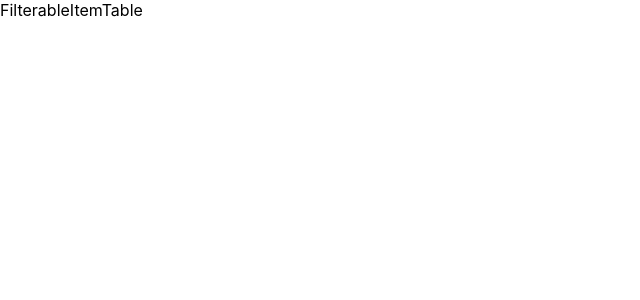
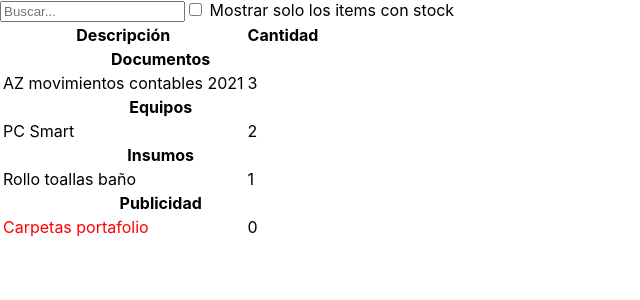
Before and after one commit to andreszapataq/goods-client, a React (Create React App) app: page / in a window 1280 px wide. Shown: the top 300 px of the page, without its empty margins (0-640 px from the left). Built offline with nearby package versions, Linux system fonts and the light colour scheme.

Commit message:
ready with local data

```diff
--- a/src/components/FilterableItemTable.js
+++ b/src/components/FilterableItemTable.js
@@ -1,6 +1,16 @@
-const FilterableItemTable = () => {
+import { useState } from "react"
+import SearchBar from "./SearchBar"
+import ItemTable from "./ItemTable"
+
+const FilterableItemTable = ({ items }) => {
+    const [filterText, setFilterText] = useState('')
+    const [inStockOnly, setInStockOnly] = useState(false)
+
   return (
-    <div>FilterableItemTable</div>
+    <div>
+        <SearchBar filterText={filterText} inStockOnly={inStockOnly} onFilterTextChange={setFilterText} onInStockOnlyChange={setInStockOnly} />
+        <ItemTable items={items} filterText={filterText} inStockOnly={inStockOnly} />
+    </div>
   )
 }
 
--- /dev/null
+++ b/src/components/ItemCategoryRow.js
@@ -0,0 +1,11 @@
+const ItemCategoryRow = ({ category }) => {
+  return (
+    <tr>
+        <th colSpan='2'>
+            {category}
+        </th>
+    </tr>
+  )
+}
+
+export default ItemCategoryRow
--- /dev/null
+++ b/src/components/ItemRow.js
@@ -0,0 +1,15 @@
+const ItemRow = ({ item }) => {
+    const name = item.stocked ? item.name :
+        <span style={{color: 'red' }}>
+            {item.name}
+        </span>
+
+  return (
+    <tr>
+        <td>{name}</td>
+        <td>{item.quantity}</td>
+    </tr>
+  )
+}
+
+export default ItemRow
--- a/src/components/ItemTable.js
+++ b/src/components/ItemTable.js
@@ -1,6 +1,46 @@
-const ItemTable = () => {
+import ItemCategoryRow from "./ItemCategoryRow"
+import ItemRow from "./ItemRow"
+
+const ItemTable = ({ items, filterText, inStockOnly }) => {
+    const rows = []
+    let lastCategory = null
+
+    items.forEach((item) => {
+        if(item.name.toLowerCase().indexOf(
+            filterText.toLowerCase()
+        ) === -1 ) {
+            return
+        }
+        if(inStockOnly && !item.stocked) {
+            return
+        }
+        if(item.category !==lastCategory) {
+            rows.push(
+                <ItemCategoryRow
+                    key={item.category}
+                    category={item.category}
+                />
+            )
+        }
+        rows.push(
+            <ItemRow
+                key={item.name}
+                item={item}
+            />
+        )
+        lastCategory = item.category
+    })
+
   return (
-    <div>ItemTable</div>
+    <table>
+        <thead>
+            <tr>
+                <th>Descripción</th>
+                <th>Cantidad</th>
+            </tr>
+        </thead>
+        <tbody>{rows}</tbody>
+    </table>
   )
 }
 
--- a/src/components/SearchBar.js
+++ b/src/components/SearchBar.js
@@ -1,6 +1,13 @@
-const SearchBar = () => {
+const SearchBar = ({ filterText, inStockOnly, onFilterTextChange, onInStockOnlyChange }) => {
   return (
-    <div>SearchBar</div>
+    <form>
+        <input type="text" value={filterText} placeholder="Buscar..." onChange={(e) => onFilterTextChange(e.target.value)} />
+        <label>
+            <input type="checkbox" checked={inStockOnly} onChange={(e) => onInStockOnlyChange(e.target.checked)} />
+            {' '}
+            Mostrar solo los items con stock
+        </label>
+    </form>
   )
 }
 
```
